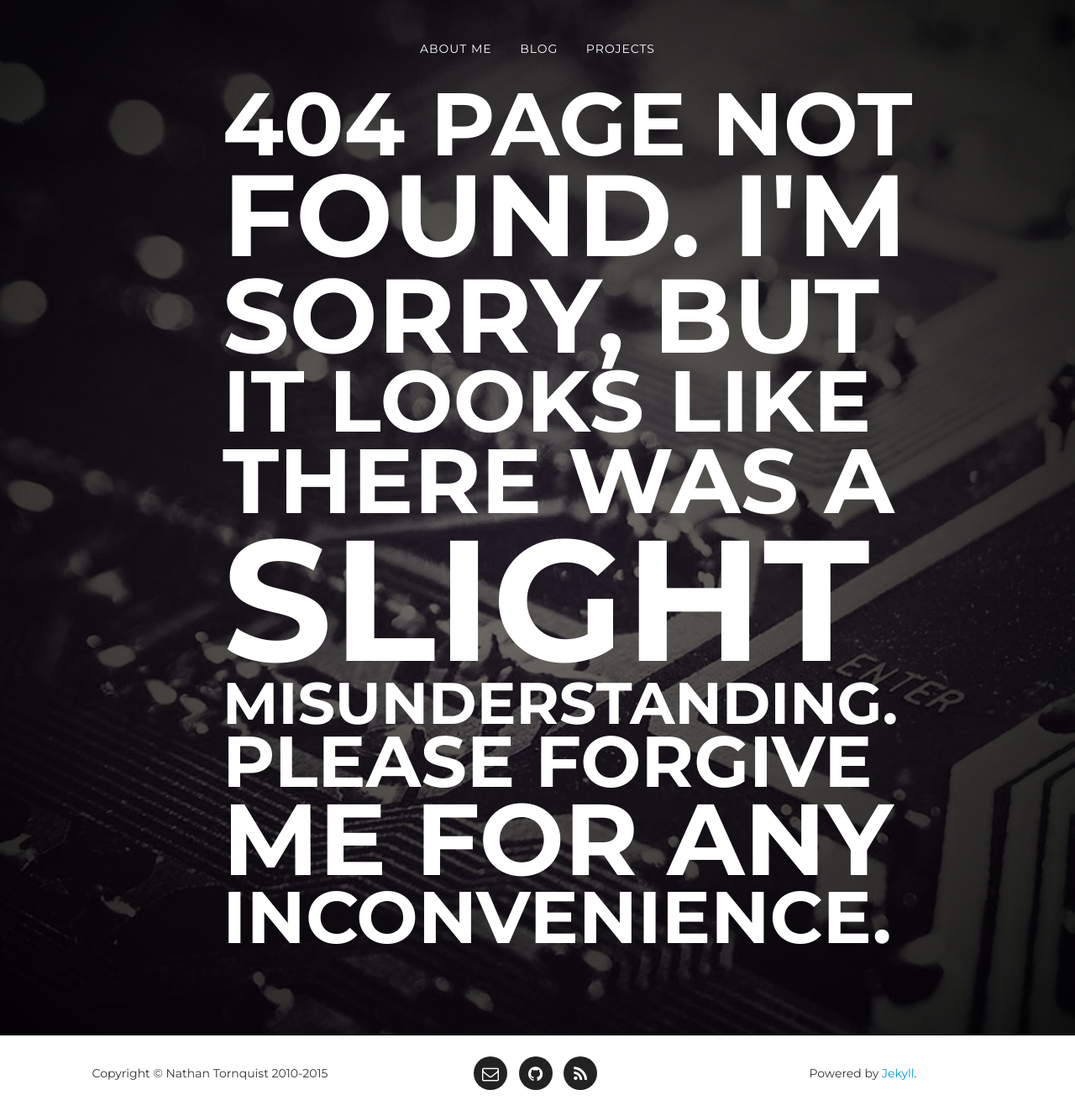
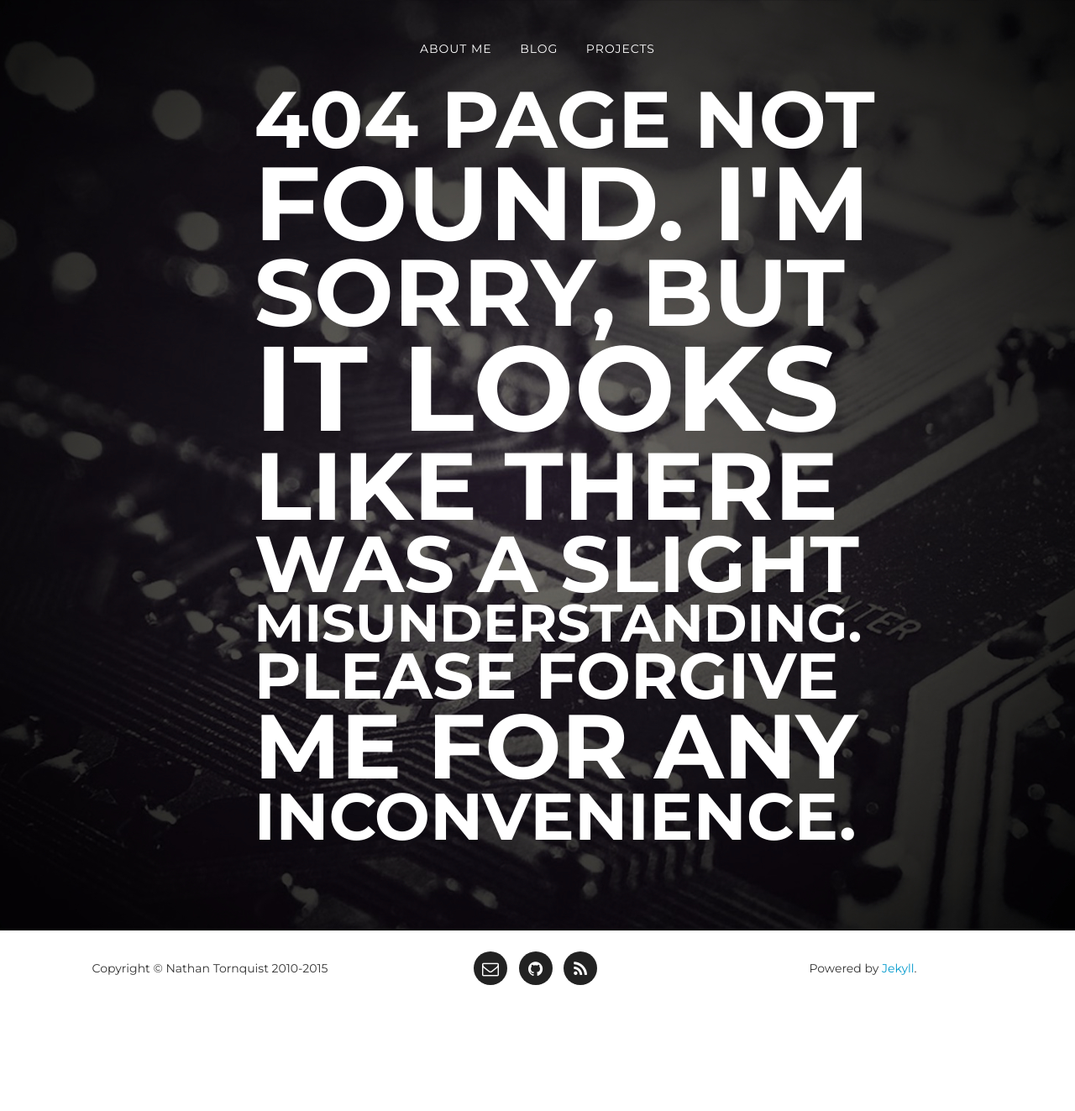
Before and after one commit to Tornquist/tornquist.github.io, a Jekyll site: the page built from 404.md, in a window 1280 px wide and 1323 px high. Shown: the whole window at 84% size. Built offline with Jekyll 4.4.1, drawn with Linux system fonts in a browser that asks for light colours; some web fonts are replaced.

Commit message:
Reduced slabText width

```diff
--- a/_layouts/default.html
+++ b/_layouts/default.html
@@ -15,7 +15,7 @@
   <div class="container">
     <div class="row">
       <div class="col-md-8 col-centered">
-        <div class="intro-title">
+        <div class="intro-title reduced-center">
           <div class="intro-heading">{{ page.title }}</div>
           <script> $(".intro-heading").slabText(); </script>
           <div class="intro-lead-in">
--- a/_layouts/error.html
+++ b/_layouts/error.html
@@ -15,7 +15,7 @@
   <div class="container">
     <div class="row">
       <div class="col-md-8 col-centered">
-        <div class="intro-title">
+        <div class="intro-title reduced-center">
           <div class="intro-heading">{{ page.title }}</div>
           <script> $(".intro-heading").slabText(); </script>
         </div>
--- a/assets/styles/main.scss
+++ b/assets/styles/main.scss
@@ -59,6 +59,11 @@ img {
     margin: 0 auto;
 }
 
+.reduced-center {
+  width: 90%;
+  margin: auto;
+}
+
 // Import partials from `sass_dir` (defaults to `_sass`)
 @import
         "post",
```
